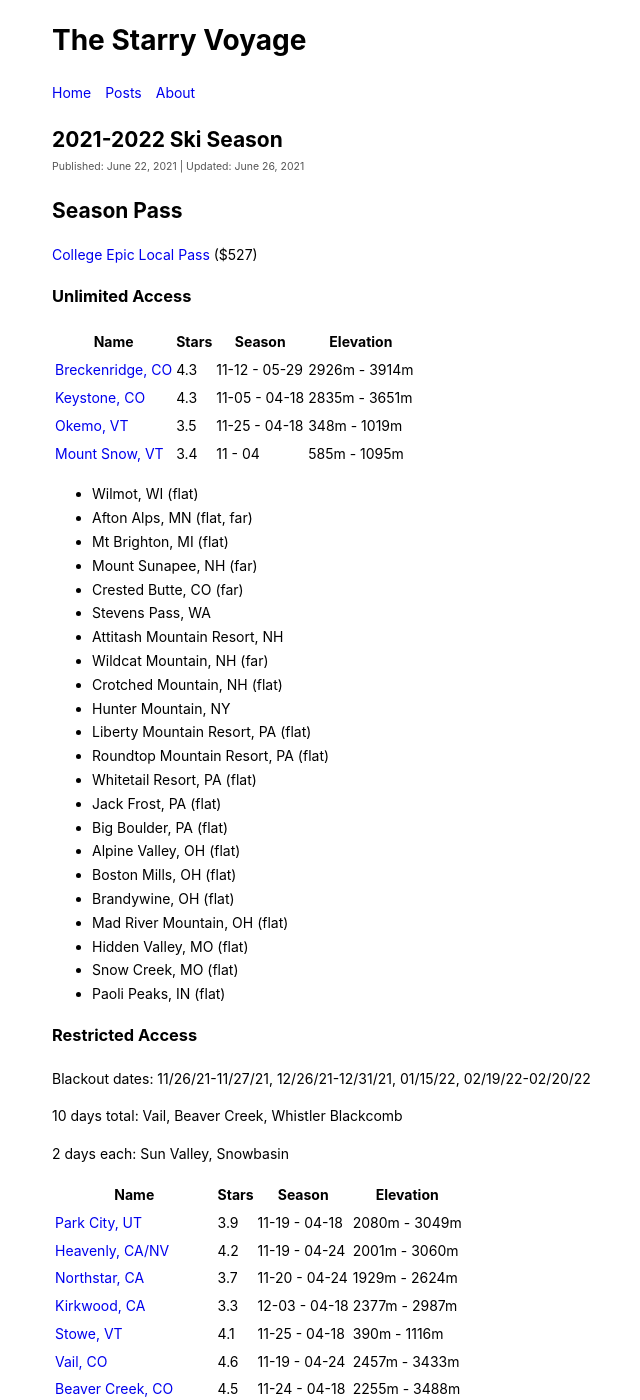
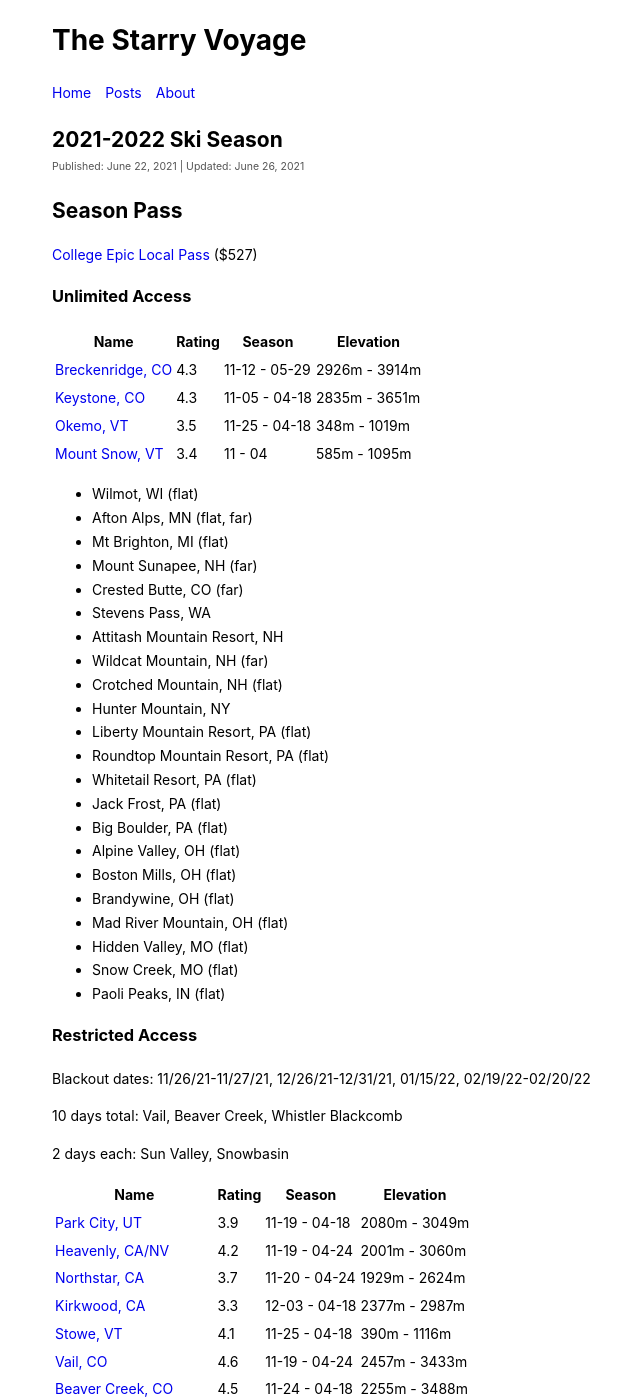
Before and after one commit to mingiryu/mingiryu.github.io, a Jekyll site: the page built from _posts/2021-06-22-2021-2022-ski-season.md, in a window 1280 px wide and 1400 px high. Shown: the whole window, without its empty margins (280-920 px from the left). Built offline with Jekyll 4.4.1, drawn with Linux system fonts in a browser that asks for light colours.

Commit message:
Replace stars with rating

```diff
--- a/_posts/2021-06-22-2021-2022-ski-season.md
+++ b/_posts/2021-06-22-2021-2022-ski-season.md
@@ -11,12 +11,12 @@ category: posts
 
 ### Unlimited Access
 
-| Name                                                                    | Stars | Season                      | Elevation     |
-| ----------------------------------------------------------------------- | ----- | --------------------------- | ------------- |
-| [Breckenridge, CO](https://www.skiresort.info/ski-resort/breckenridge/) | 4.3   | 11-12 - 05-29               | 2926m - 3914m |
-| [Keystone, CO](https://www.skiresort.info/ski-resort/keystone/)         | 4.3   | 11-05 - 04-18               | 2835m - 3651m |
-| [Okemo, VT](https://www.skiresort.info/ski-resort/okemo/)               | 3.5   | 11-25 - 04-18               | 348m - 1019m  |
-| [Mount Snow, VT](https://www.skiresort.info/ski-resort/mount-snow/)     | 3.4   | 11 - 04 | 585m - 1095m  |
+| Name                                                                    | Rating | Season        | Elevation     |
+| ----------------------------------------------------------------------- | ------ | ------------- | ------------- |
+| [Breckenridge, CO](https://www.skiresort.info/ski-resort/breckenridge/) | 4.3    | 11-12 - 05-29 | 2926m - 3914m |
+| [Keystone, CO](https://www.skiresort.info/ski-resort/keystone/)         | 4.3    | 11-05 - 04-18 | 2835m - 3651m |
+| [Okemo, VT](https://www.skiresort.info/ski-resort/okemo/)               | 3.5    | 11-25 - 04-18 | 348m - 1019m  |
+| [Mount Snow, VT](https://www.skiresort.info/ski-resort/mount-snow/)     | 3.4    | 11 - 04       | 585m - 1095m  |
 
 - Wilmot, WI (flat)
 - Afton Alps, MN (flat, far)
@@ -49,16 +49,16 @@ Blackout dates: 11/26/21-11/27/21, 12/26/21-12/31/21, 01/15/22, 02/19/22-02/20/2
 
 2 days each: Sun Valley, Snowbasin
 
-| Name                                                                                | Stars | Season        | Elevation     |
-| ----------------------------------------------------------------------------------- | ----- | ------------- | ------------- |
-| [Park City, UT](https://www.skiresort.info/ski-resort/park-city/)                   | 3.9   | 11-19 - 04-18 | 2080m - 3049m |
-| [Heavenly, CA/NV](https://www.skiresort.info/ski-resort/heavenly/)                  | 4.2   | 11-19 - 04-24 | 2001m - 3060m |
-| [Northstar, CA](https://www.skiresort.info/ski-resort/northstar-california-resort/) | 3.7   | 11-20 - 04-24 | 1929m - 2624m |
-| [Kirkwood, CA](https://www.skiresort.info/ski-resort/kirkwood/)                     | 3.3   | 12-03 - 04-18 | 2377m - 2987m |
-| [Stowe, VT](https://www.skiresort.info/ski-resort/stowe/)                           | 4.1   | 11-25 - 04-18 | 390m - 1116m  |
-| [Vail, CO](https://www.skiresort.info/ski-resort/vail/)                             | 4.6   | 11-19 - 04-24 | 2457m - 3433m |
-| [Beaver Creek, CO](https://www.skiresort.info/ski-resort/beaver-creek/)             | 4.5   | 11-24 - 04-18 | 2255m - 3488m |
-| [Whistler Blackcomb, BC](https://www.skiresort.info/ski-resort/whistler-blackcomb/) | 4.7   | 11-25 - 05-22 | 675m - 2284m  |
+| Name                                                                                | Rating | Season        | Elevation     |
+| ----------------------------------------------------------------------------------- | ------ | ------------- | ------------- |
+| [Park City, UT](https://www.skiresort.info/ski-resort/park-city/)                   | 3.9    | 11-19 - 04-18 | 2080m - 3049m |
+| [Heavenly, CA/NV](https://www.skiresort.info/ski-resort/heavenly/)                  | 4.2    | 11-19 - 04-24 | 2001m - 3060m |
+| [Northstar, CA](https://www.skiresort.info/ski-resort/northstar-california-resort/) | 3.7    | 11-20 - 04-24 | 1929m - 2624m |
+| [Kirkwood, CA](https://www.skiresort.info/ski-resort/kirkwood/)                     | 3.3    | 12-03 - 04-18 | 2377m - 2987m |
+| [Stowe, VT](https://www.skiresort.info/ski-resort/stowe/)                           | 4.1    | 11-25 - 04-18 | 390m - 1116m  |
+| [Vail, CO](https://www.skiresort.info/ski-resort/vail/)                             | 4.6    | 11-19 - 04-24 | 2457m - 3433m |
+| [Beaver Creek, CO](https://www.skiresort.info/ski-resort/beaver-creek/)             | 4.5    | 11-24 - 04-18 | 2255m - 3488m |
+| [Whistler Blackcomb, BC](https://www.skiresort.info/ski-resort/whistler-blackcomb/) | 4.7    | 11-25 - 05-22 | 675m - 2284m  |
 
 - Sun Valley, ID (far)
 - Snowbasin, UT
@@ -67,11 +67,11 @@ Blackout dates: 11/26/21-11/27/21, 12/26/21-12/31/21, 01/15/22, 02/19/22-02/20/2
 
 5 days total each: Hakuba, Rusutsu
 
-| Name                                                                                    | Stars | Season        | Elevation    |
-| --------------------------------------------------------------------------------------- | ----- | ------------- | ------------ |
-| [Hakuba47 Winter Sports Park](https://www.skiresort.info/ski-resort/hakuba-47goryu/)    | 3.1   | N/A           | 750m - 1676m |
-| [Hakuba Happo-one Snow Resort](https://www.skiresort.info/ski-resort/happo-one-hakuba/) | 3.3   | 12-04 - 05-01 | 760m - 1831m |
-| [Rusutsu, Japan](https://www.skiresort.info/ski-resort/rusutsu/)                        | 4.1   | 12-03 - 04-03 | 400m - 994m  |
+| Name                                                                                    | Rating | Season        | Elevation    |
+| --------------------------------------------------------------------------------------- | ------ | ------------- | ------------ |
+| [Hakuba47 Winter Sports Park](https://www.skiresort.info/ski-resort/hakuba-47goryu/)    | 3.1    | N/A           | 750m - 1676m |
+| [Hakuba Happo-one Snow Resort](https://www.skiresort.info/ski-resort/happo-one-hakuba/) | 3.3    | 12-04 - 05-01 | 760m - 1831m |
+| [Rusutsu, Japan](https://www.skiresort.info/ski-resort/rusutsu/)                        | 4.1    | 12-03 - 04-03 | 400m - 994m  |
 
 - Hakuba Cortina Snow Resort
 - ABLE Hakuba Goryu
```
